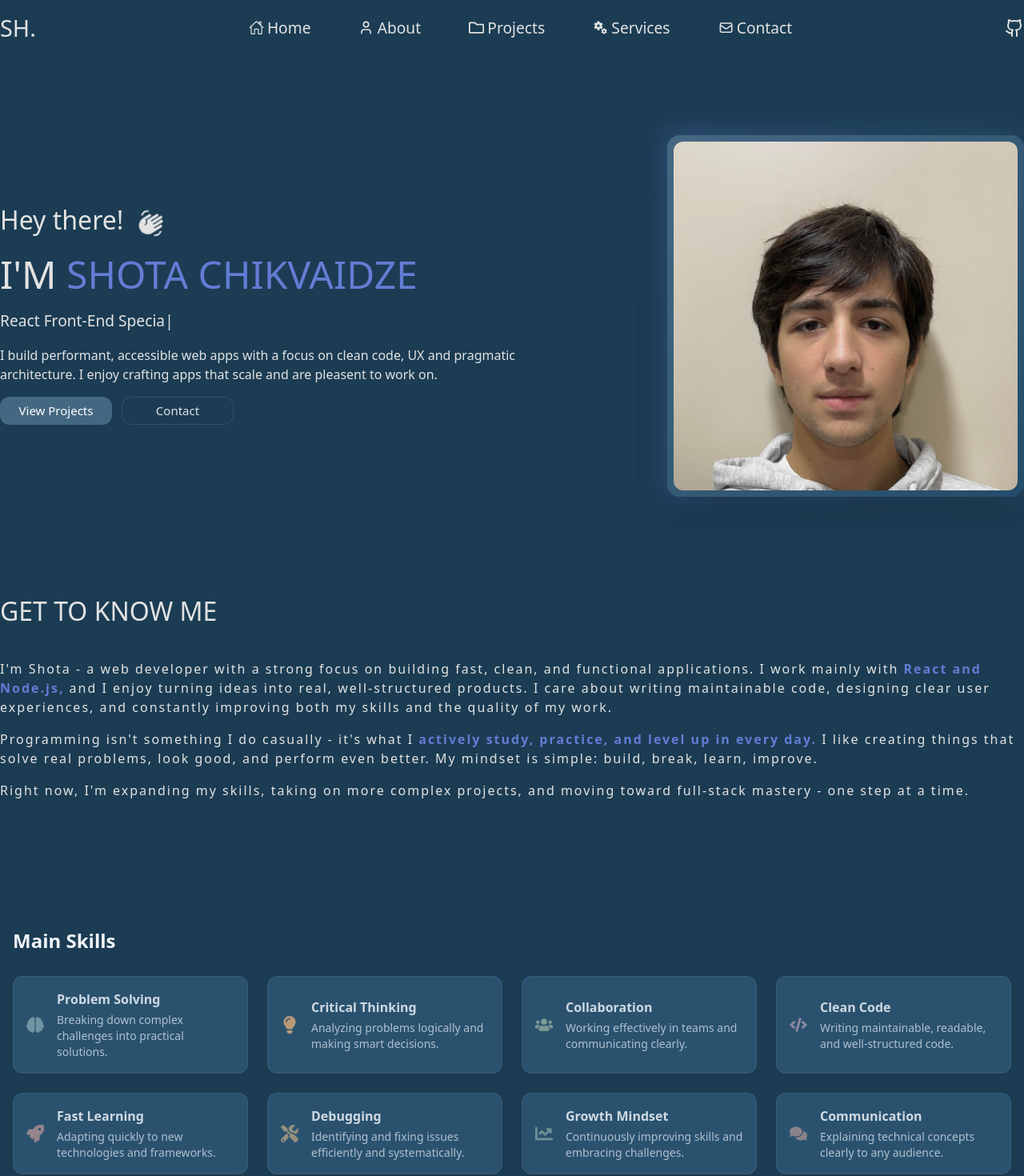
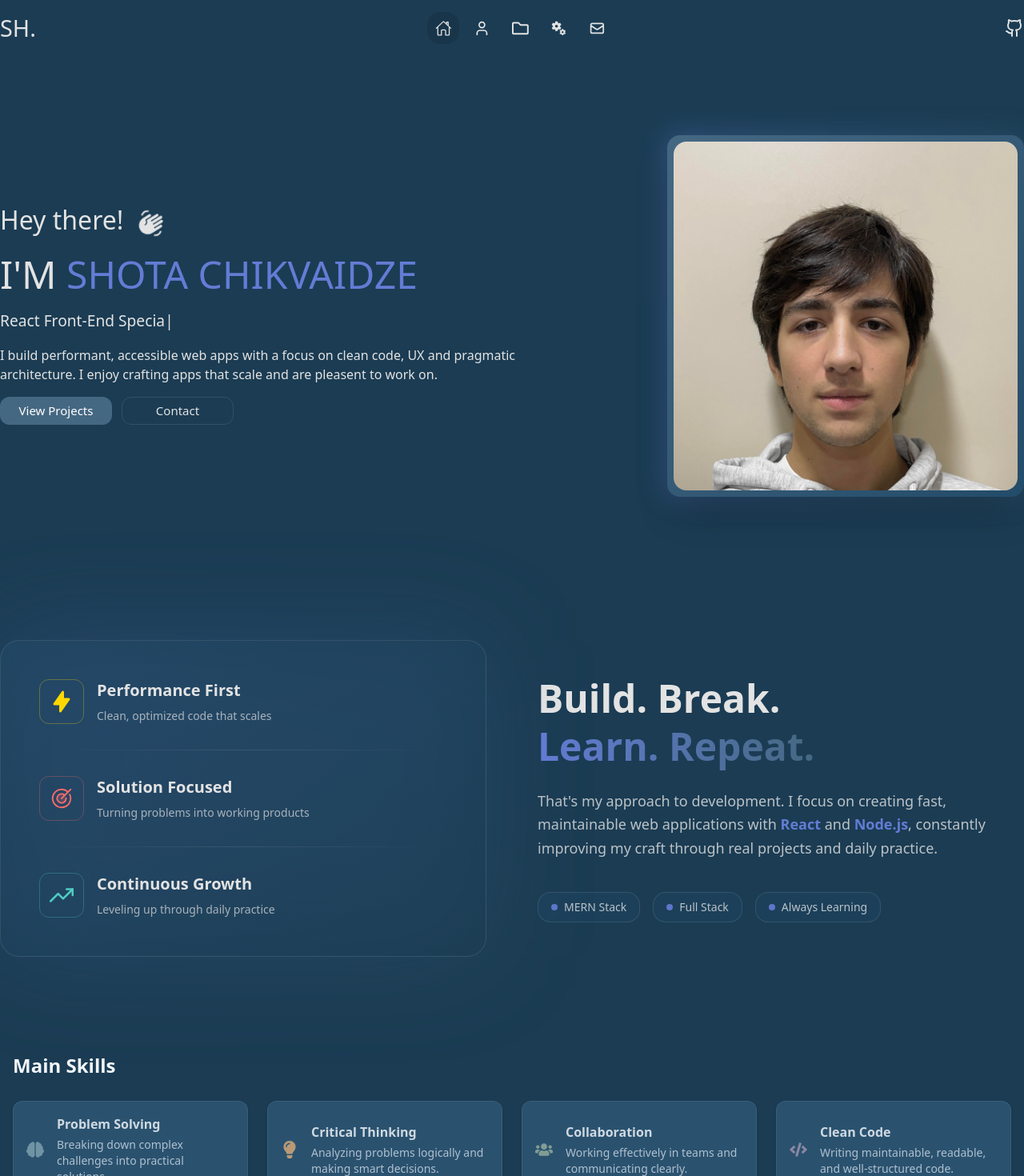
Before and after one commit to shota-chikvaidze/Portfolio, a React (Vite) app in the folder front/: page / in a window 1280 px wide. Shown: the top 1470 px of the page at 80% size. Built offline with nearby package versions, Linux system fonts and the light colour scheme.

Commit message:
design improvements

```diff
--- a/front/src/layout/Layout.jsx
+++ b/front/src/layout/Layout.jsx
@@ -1,5 +1,5 @@
 import React, { useEffect, useState } from 'react'
-import { Link, useNavigate } from 'react-router-dom'
+import { Link, useNavigate, NavLink } from 'react-router-dom'
 import { IoHomeOutline } from "react-icons/io5";
 import { LuUser } from "react-icons/lu";
 import { FaRegFolder } from "react-icons/fa";
@@ -32,13 +32,57 @@ const Layout = () => {
             <h1 onClick={() => navigate('/')} className='cursor-pointer text-[1.8rem] font-[500] text-[#E3E3E3]'>SH.</h1>
           </div>
 
-          <ul className='flex items-center gap-15 '>
+          <ul className={`flex items-center gap-2`}>
 
-            <li className='relative inline-block after:absolute after:bottom-0 after:left-0 after:h-[2px] after:w-full after:bg-[#E3E3E3] after:scale-x-0 after:origin-right after:transition-transform after:duration-300 hover:after:scale-x-100 hover:after:origin-left text-[#E3E3E3] text-[1.2rem] font-[400]'> <Link className='flex items-center gap-1' to={'/'}> <IoHomeOutline className='text-[#E3E3E3] text-[1.2rem] font-[400]' /> Home </Link> </li>
-            <li className='relative inline-block after:absolute after:bottom-0 after:left-0 after:h-[2px] after:w-full after:bg-[#E3E3E3] after:scale-x-0 after:origin-right after:transition-transform after:duration-300 hover:after:scale-x-100 hover:after:origin-left text-[#E3E3E3] text-[1.2rem] font-[400] '> <Link className='flex items-center gap-1' to={'/about'}> <LuUser className='text-[#E3E3E3] text-[1.2rem] font-[400]' /> About </Link> </li>
-            <li className='relative inline-block after:absolute after:bottom-0 after:left-0 after:h-[2px] after:w-full after:bg-[#E3E3E3] after:scale-x-0 after:origin-right after:transition-transform after:duration-300 hover:after:scale-x-100 hover:after:origin-left text-[#E3E3E3] text-[1.2rem] font-[400] '> <Link className='flex items-center gap-1' to={'/projects'}> <FaRegFolder className='text-[#E3E3E3] text-[1.2rem] font-[400]' /> Projects </Link> </li>
-            <li className='relative inline-block after:absolute after:bottom-0 after:left-0 after:h-[2px] after:w-full after:bg-[#E3E3E3] after:scale-x-0 after:origin-right after:transition-transform after:duration-300 hover:after:scale-x-100 hover:after:origin-left text-[#E3E3E3] text-[1.2rem] font-[400] '> <Link className='flex items-center gap-1' to={'/services'}> <MdOutlineMiscellaneousServices className='text-[#E3E3E3] text-[1.2rem] font-[400]' /> Services </Link> </li>
-            <li className='relative inline-block after:absolute after:bottom-0 after:left-0 after:h-[2px] after:w-full after:bg-[#E3E3E3] after:scale-x-0 after:origin-right after:transition-transform after:duration-300 hover:after:scale-x-100 hover:after:origin-left text-[#E3E3E3] text-[1.2rem] font-[400] '> <Link className='flex items-center gap-1' to={'/contact'}> <HiOutlineMail className='text-[#E3E3E3] text-[1.2rem] font-[400]' /> Contact </Link> </li>
+            <li className="relative group">
+              <NavLink to="/" className={({ isActive }) => isActive ? 'flex items-center justify-center w-[40px] h-[40px] bg-[#000]/10 rounded-lg' : 'flex items-center justify-center w-[40px] h-[40px] hover:bg-[#000]/20 rounded-lg'}>
+                <IoHomeOutline className="text-[#E3E3E3] text-[1.3rem]" />
+              </NavLink>
+
+              <span className="absolute left-1/2 -translate-x-1/2 top-full mt-2 px-2 py-1 text-xs rounded-md bg-black/20 text-white opacity-0 translate-y-1 scale-95 group-hover:opacity-100 group-hover:translate-y-0 group-hover:scale-100 pointer-events-none transition-all duration-200 whitespace-nowrap">
+                Home
+              </span>
+            </li>
+
+            <li className="relative group">
+              <NavLink to="/about" className={({ isActive }) => isActive ? 'flex items-center justify-center w-[40px] h-[40px] bg-[#000]/10 rounded-lg' : 'flex items-center justify-center w-[40px] h-[40px] hover:bg-[#000]/20 rounded-lg'}>
+                <LuUser className='text-[#E3E3E3] text-[1.3rem] font-[400]  ' />
+              </NavLink>
+
+              <span className="absolute left-1/2 -translate-x-1/2 top-full mt-2 px-2 py-1 text-xs rounded-md bg-black/20 text-white opacity-0 translate-y-1 scale-95 group-hover:opacity-100 group-hover:translate-y-0 group-hover:scale-100 pointer-events-none transition-all duration-200 whitespace-nowrap">
+                About
+              </span>
+            </li>
+
+            <li className="relative group">
+              <NavLink to="/projects" className={({ isActive }) => isActive ? 'flex items-center justify-center w-[40px] h-[40px] bg-[#000]/10 rounded-lg' : 'flex items-center justify-center w-[40px] h-[40px] hover:bg-[#000]/20 rounded-lg'}>
+                <FaRegFolder className='text-[#E3E3E3] text-[1.3rem] font-[400]  ' />
+              </NavLink>
+
+              <span className="absolute left-1/2 -translate-x-1/2 top-full mt-2 px-2 py-1 text-xs rounded-md bg-black/20 text-white opacity-0 translate-y-1 scale-95 group-hover:opacity-100 group-hover:translate-y-0 group-hover:scale-100 pointer-events-none transition-all duration-200 whitespace-nowrap">
+                Projects
+              </span>
+            </li>
+
+            <li className="relative group">
+              <NavLink to="/services" className={({ isActive }) => isActive ? 'flex items-center justify-center w-[40px] h-[40px] bg-[#000]/10 rounded-lg' : 'flex items-center justify-center w-[40px] h-[40px] hover:bg-[#000]/20 rounded-lg'}>
+                <MdOutlineMiscellaneousServices className='text-[#E3E3E3] text-[1.3rem] font-[400]  ' />
+              </NavLink>
+
+              <span className="absolute left-1/2 -translate-x-1/2 top-full mt-2 px-2 py-1 text-xs rounded-md bg-black/20 text-white opacity-0 translate-y-1 scale-95 group-hover:opacity-100 group-hover:translate-y-0 group-hover:scale-100 pointer-events-none transition-all duration-200 whitespace-nowrap">
+                Services
+              </span>
+            </li>
+
+            <li className="relative group">
+              <NavLink to="/contact" className={({ isActive }) => isActive ? 'flex items-center justify-center w-[40px] h-[40px] bg-[#000]/10 rounded-lg' : 'flex items-center justify-center w-[40px] h-[40px] hover:bg-[#000]/20 rounded-lg'}>
+                <HiOutlineMail className='text-[#E3E3E3] text-[1.3rem] font-[400]  ' />
+              </NavLink>
+
+              <span className="absolute left-1/2 -translate-x-1/2 top-full mt-2 px-2 py-1 text-xs rounded-md bg-black/20 text-white opacity-0 translate-y-1 scale-95 group-hover:opacity-100 group-hover:translate-y-0 group-hover:scale-100 pointer-events-none transition-all duration-200 whitespace-nowrap">
+                Contact
+              </span>
+            </li>
 
           </ul>
 
--- a/front/src/pages/home/Home.jsx
+++ b/front/src/pages/home/Home.jsx
@@ -5,6 +5,9 @@ import { ReactTyped } from "react-typed";
 import { useNavigate } from 'react-router-dom'
 import Skills from '../../data/Skills';
 import { motion } from 'framer-motion';
+import { HiLightningBolt } from "react-icons/hi";
+import { PiTargetDuotone } from "react-icons/pi";
+import { FiTrendingUp } from "react-icons/fi";
 
 export const Home = () => {
 
@@ -94,7 +97,7 @@ export const Home = () => {
               <img
                 src={homeMain}
                 alt='Coding guy image'
-                className='w-[430px] rounded-xl h-auto  transition-shadow duration-300'
+                className='w-[430px] rounded-2xl h-auto  transition-shadow duration-300'
               />
             </div>
           </motion.div>
@@ -102,48 +105,101 @@ export const Home = () => {
         </div>
       </section>
 
-      <section className='w-full h-auto flex justify-center'>
-        <div className=' w-full max-w-7xl flex flex-col min-h-[400px] gap-4 text-[#E3E3E3] '>
+      <section className='w-full py-20 flex justify-center'>
+        <div className='w-full max-w-7xl'>
 
-          <motion.h4
-            initial={{ opacity: 0, y: 30 }}
-            whileInView={{ opacity: 1, y: 0 }}
-            viewport={{ once: true, amount: 0.3 }}
-            transition={{ duration: 0.6, ease: "easeOut" }}
-            className='py-5 uppercase text-[2rem]'
-          >
-            Get to Know Me
-          </motion.h4>
+          <div className='grid md:grid-cols-2 gap-16 items-center'>
 
-          <motion.p
-            initial={{ opacity: 0, y: 30 }}
-            whileInView={{ opacity: 1, y: 0 }}
-            viewport={{ once: true, amount: 0.3 }}
-            transition={{ duration: 0.6, delay: 0.1, ease: "easeOut" }}
-            className='tracking-[2px]'
-          >
-            I'm Shota - a web developer with a strong focus on building fast, clean, and functional applications. I work mainly with <span className='text-[#647cd5] font-semibold'> React and Node.js, </span> and I enjoy turning ideas into real, well-structured products. I care about writing maintainable code, designing clear user experiences, and constantly improving both my skills and the quality of my work.
-          </motion.p>
+            <motion.div
+              initial={{ opacity: 0, x: -50 }}
+              whileInView={{ opacity: 1, x: 0 }}
+              viewport={{ once: true, amount: 0.3 }}
+              transition={{ duration: 0.8, ease: "easeOut" }}
+              className='relative'
+            >
+              <div className='absolute inset-0 bg-gradient-to-br from-[#647cd5]/20 to-[#456882]/20 rounded-3xl blur-3xl'></div>
+              <div className='relative bg-gradient-to-br from-[#234C6A]/50 to-[#1B3C53]/50 backdrop-blur border border-white/10 rounded-3xl p-12'>
+                <div className='space-y-8'>
 
-          <motion.p
-            initial={{ opacity: 0, y: 30 }}
-            whileInView={{ opacity: 1, y: 0 }}
-            viewport={{ once: true, amount: 0.3 }}
-            transition={{ duration: 0.6, delay: 0.2, ease: "easeOut" }}
-            className='tracking-[2px]'
-          >
-            Programming isn't something I do casually - it's what I <span className='text-[#647cd5] font-semibold'> actively study, practice, and level up in every day. </span> I like creating things that solve real problems, look good, and perform even better. My mindset is simple: build, break, learn, improve.
-          </motion.p>
+                  <div className='flex items-start gap-4'>
+                    <div className='flex-shrink-0 w-14 h-14 rounded-xl border border-[#FFD700]/30 flex items-center justify-center'>
+                      <HiLightningBolt className='text-3xl text-[#FFD700]' />
+                    </div>
+                    <div>
+                      <h5 className='text-xl font-semibold text-[#E3E3E3] mb-2'>Performance First</h5>
+                      <p className='text-[#E3E3E3]/70 text-sm'>Clean, optimized code that scales</p>
+                    </div>
+                  </div>
 
-          <motion.p
-            initial={{ opacity: 0, y: 30 }}
-            whileInView={{ opacity: 1, y: 0 }}
-            viewport={{ once: true, amount: 0.3 }}
-            transition={{ duration: 0.6, delay: 0.3, ease: "easeOut" }}
-            className='tracking-[2px]'
-          >
-            Right now, I'm expanding my skills, taking on more complex projects, and moving toward full-stack mastery - one step at a time.
-          </motion.p>
+                  <div className='h-[1px] bg-gradient-to-r from-transparent via-white/10 to-transparent'></div>
+
+                  <div className='flex items-start gap-4'>
+                    <div className='flex-shrink-0 w-14 h-14 rounded-xl border border-[#FF6B6B]/30 flex items-center justify-center'>
+                      <PiTargetDuotone className='text-3xl text-[#FF6B6B]' />
+                    </div>
+                    <div>
+                      <h5 className='text-xl font-semibold text-[#E3E3E3] mb-2'>Solution Focused</h5>
+                      <p className='text-[#E3E3E3]/70 text-sm'>Turning problems into working products</p>
+                    </div>
+                  </div>
+
+                  <div className='h-[1px] bg-gradient-to-r from-transparent via-white/10 to-transparent'></div>
+
+                  <div className='flex items-start gap-4'>
+                    <div className='flex-shrink-0 w-14 h-14 rounded-xl border border-[#4ECDC4]/30 flex items-center justify-center'>
+                      <FiTrendingUp className='text-3xl text-[#4ECDC4]' />
+                    </div>
+                    <div>
+                      <h5 className='text-xl font-semibold text-[#E3E3E3] mb-2'>Continuous Growth</h5>
+                      <p className='text-[#E3E3E3]/70 text-sm'>Leveling up through daily practice</p>
+                    </div>
+                  </div>
+
+                </div>
+              </div>
+            </motion.div>
+
+            <motion.div
+              initial={{ opacity: 0, x: 50 }}
+              whileInView={{ opacity: 1, x: 0 }}
+              viewport={{ once: true, amount: 0.3 }}
+              transition={{ duration: 0.8, ease: "easeOut" }}
+              className='space-y-6'
+            >
+              <div>
+                <h4 className='text-4xl md:text-5xl font-bold text-[#E3E3E3] leading-tight'>
+                  Build. Break. <br />
+                  <span className='bg-gradient-to-r from-[#647cd5] to-[#456882] bg-clip-text text-transparent'>
+                    Learn. Repeat.
+                  </span>
+                </h4>
+              </div>
+
+              <p className='text-lg text-[#E3E3E3]/80 leading-relaxed'>
+                That's my approach to development. I focus on creating fast, maintainable web applications
+                with <span className='text-[#647cd5] font-semibold'>React</span> and <span className='text-[#647cd5] font-semibold'>Node.js</span>,
+                constantly improving my craft through real projects and daily practice.
+              </p>
+
+              <div className='flex flex-wrap gap-4 pt-4'>
+                <div className='flex items-center gap-2 px-4 py-2 rounded-lg bg-[#234C6A]/30 border border-white/10 tranistion duration-300 hover:-translate-y-2'>
+                  <div className='w-2 h-2 rounded-full bg-[#647cd5] animate-pulse'></div>
+                  <span className='text-sm text-[#E3E3E3]/80'>MERN Stack</span>
+                </div>
+                <div className='flex items-center gap-2 px-4 py-2 rounded-lg bg-[#234C6A]/30 border border-white/10 tranistion duration-300 hover:-translate-y-2'>
+                  <div className='w-2 h-2 rounded-full bg-[#647cd5] animate-pulse'></div>
+                  <span className='text-sm text-[#E3E3E3]/80'>Full Stack</span>
+                </div>
+                <div className='flex items-center gap-2 px-4 py-2 rounded-lg bg-[#234C6A]/30 border border-white/10 tranistion duration-300 hover:-translate-y-2'>
+                  <div className='w-2 h-2 rounded-full bg-[#647cd5] animate-pulse'></div>
+                  <span className='text-sm text-[#E3E3E3]/80'>Always Learning</span>
+                </div>
+              </div>
+            </motion.div>
+
+
+
+          </div>
 
         </div>
       </section>
```
Also changed, not shown: front/src/api/endpoints/Project.js (+4 -4 lines), front/src/components/adminProject/AdminProject.jsx (+4 -29 lines), front/src/index.css (+10 -0 lines), 1 other file (tests, documents, lock files or other folders).
